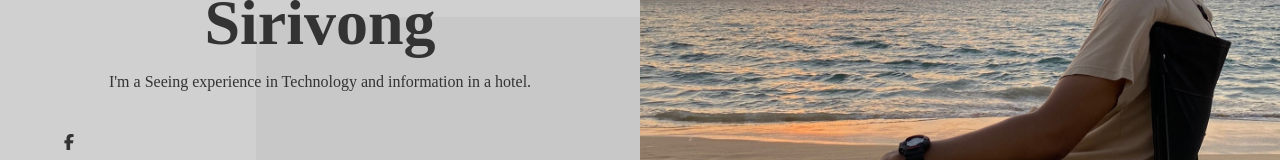
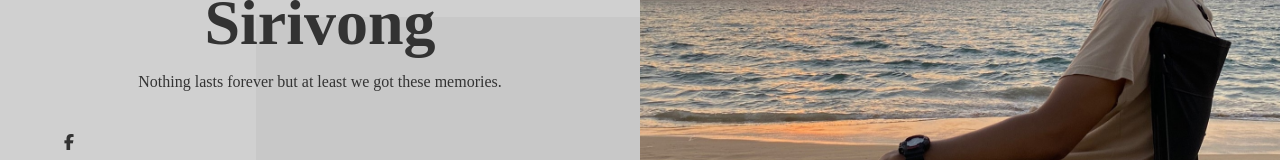
Before and after one commit to youjane11/profilehome, a plain HTML site: page index.html in a window 1280 px wide. Shown: the part 303-463 px from the top of the page. Drawn offline with Linux system fonts and the light colour scheme.

Commit message:
Update index.html

```diff
--- a/index.html
+++ b/index.html
@@ -30,7 +30,7 @@
             <h1>Chonnawi</h1>
             <h2>Sirivong</h2>
             <p>
-I'm a Seeing experience in Technology and information in a hotel.
+Nothing lasts forever but at least we got these memories.
 
 </p>
             <ul class="icons">
```
